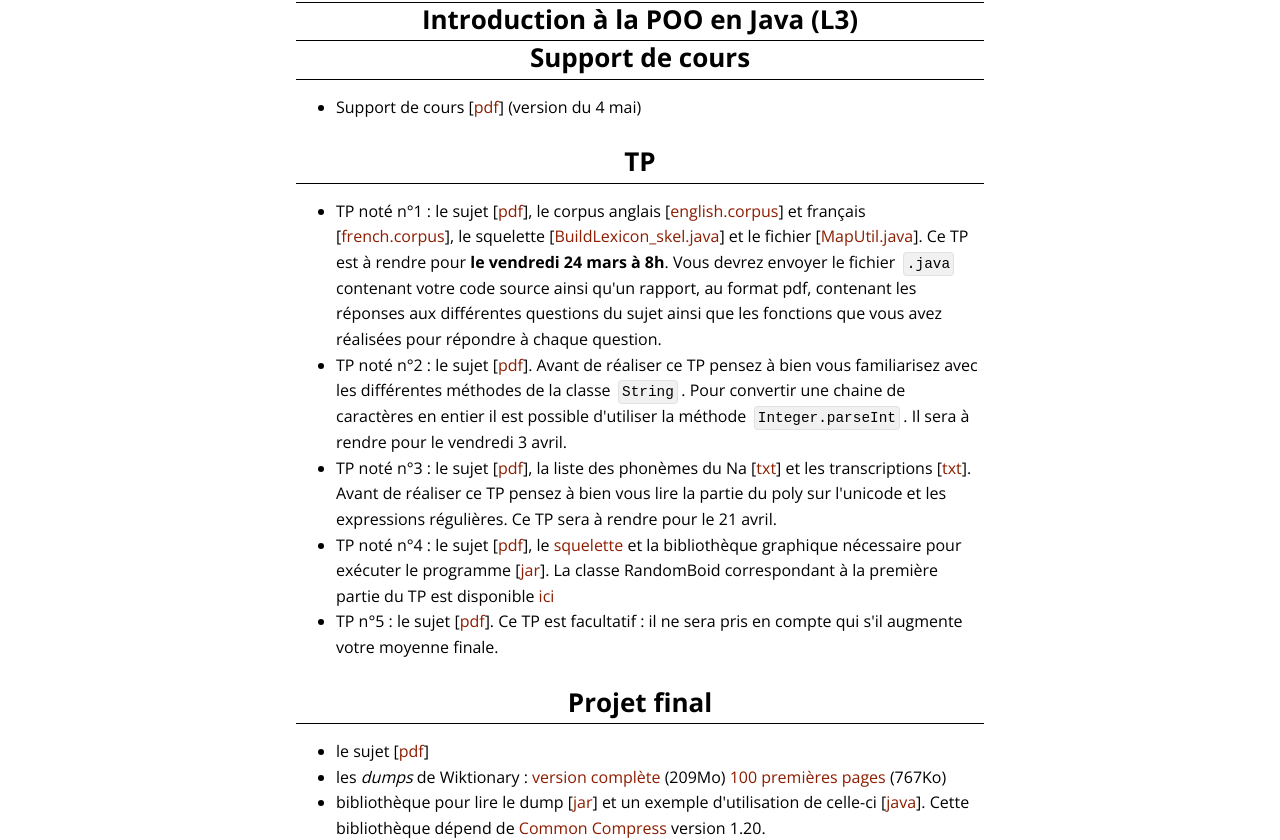
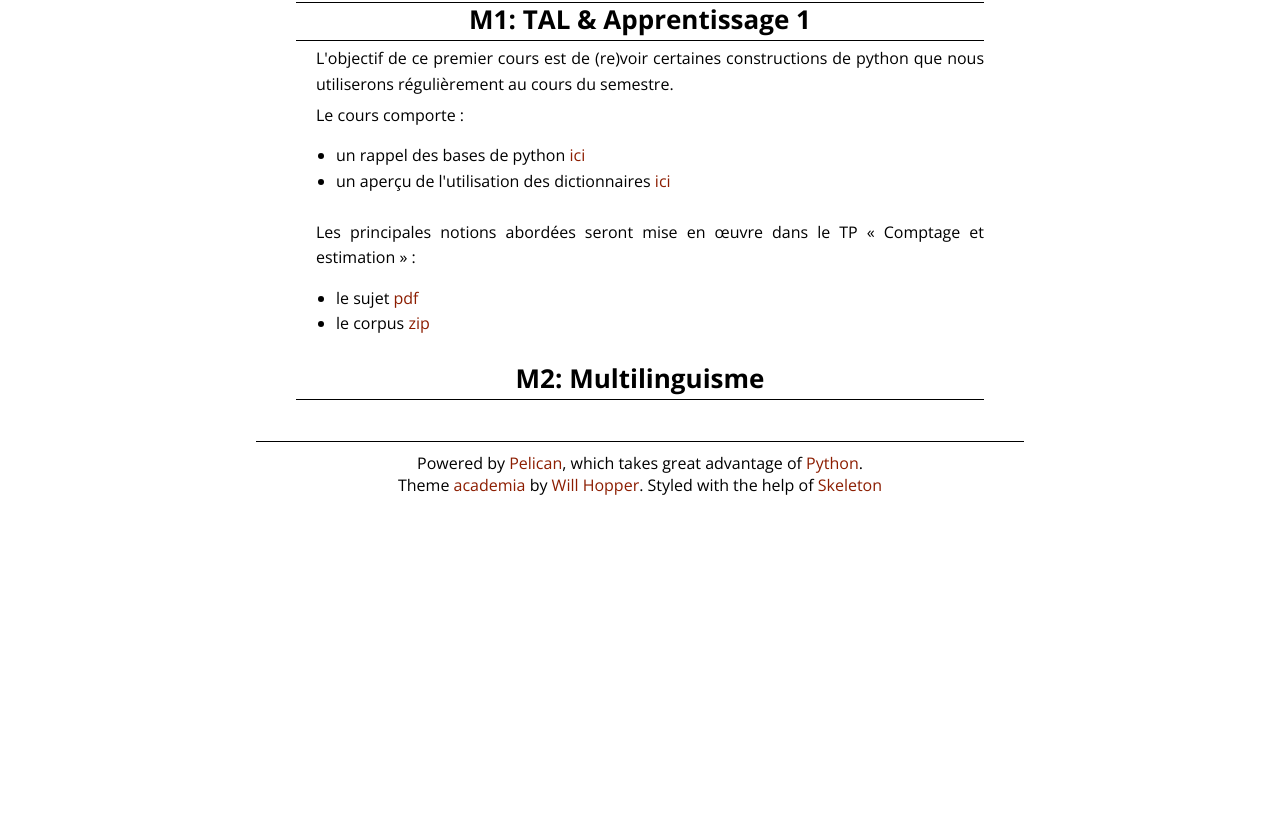
Before and after one commit to gw17/gw17.github.io, a plain HTML site: page pages/teaching.html in a window 1280 px wide. Shown: the part 116-956 px from the top of the page. After the commit the page ends 800 px from the top, so only its background shows below. Drawn offline with nearby package versions, Linux system fonts and the light colour scheme.

Commit message:
1er tp 2021

```diff
--- a/pages/teaching.html
+++ b/pages/teaching.html
@@ -23,7 +23,6 @@
 
 
   <!-- Feed Meta Data -->
-    <link href="/feeds/all.atom.xml" type="application/atom+xml" rel="alternate" title="Guillaume Wisniewski's Homepage ATOM Feed" />
 
   <!-- Twitter Feed -->
   <meta name="twitter:card" content="summary">
@@ -55,25 +54,51 @@
   <div id = "container">
   <div id = "teaching" class = "content page">
     <h2> Teaching </h2>
-      <h1>Introduction à la POO en Java (L3)</h1>
-<h2>Support de cours</h2>
+      <h1>M1: TAL &amp; Apprentissage 1</h1>
+<p>L'objectif de ce premier cours est de (re)voir certaines constructions
+de python que nous utiliserons régulièrement au cours du semestre.</p>
+<p>Le cours comporte :</p>
 <ul>
-<li>Support de cours [<a href="doc/intro_java.pdf">pdf</a>] (version du 4 mai)</li>
+<li>un rappel des bases de python <a href="https://u-paris.zoom.us/rec/share/QJ75gx9fW1yG1OlQSdTWnihNMat1AAG8OnxjhUALFKFOMD87BuaCNZLku6eYEFwT.4vLpzMm3iJDHKMTf">ici</a></li>
+<li>un aperçu de l'utilisation des dictionnaires <a href="https://u-paris.zoom.us/rec/share/sWaC-9-ae4KFBawdo-e-4Sb9l-jddQq0K5IvYTC5KhMZG8BBheBPwZhWUV9GKaR4.xlwKNN7dyWKW5UfU">ici</a></li>
 </ul>
-<h2>TP</h2>
+<p>Les principales notions abordées seront mise en œuvre dans le TP « Comptage et estimation » :</p>
 <ul>
-<li>TP noté n°1 : le sujet [<a href="doc/tp_lexique.pdf">pdf</a>], le corpus anglais [<a href="doc/english.corpus">english.corpus</a>] et français [<a href="doc/french.corpus">french.corpus</a>], le squelette [<a href="doc/BuildLexicon_skel.java">BuildLexicon_skel.java</a>] et le fichier [<a href="doc/MapUtil.java">MapUtil.java</a>]. Ce TP est à rendre pour <strong>le vendredi 24 mars à 8h</strong>. Vous devrez envoyer le fichier <code>.java</code> contenant votre code source ainsi qu'un rapport, au format pdf, contenant les réponses aux différentes questions du sujet ainsi que les fonctions que vous avez réalisées pour répondre à chaque question.</li>
-<li>TP noté n°2 : le sujet [<a href="doc/tp_string.pdf">pdf</a>]. Avant de réaliser ce TP pensez à bien vous familiarisez avec les différentes méthodes de la classe <code>String</code>. Pour convertir une chaine de caractères en entier il est possible d'utiliser la méthode <code>Integer.parseInt</code>. Il sera à rendre pour le vendredi 3 avril.</li>
-<li>TP noté n°3 : le sujet [<a href="doc/tp_tokenization.pdf">pdf</a>], la liste des phonèmes du Na [<a href="doc/na_phonemes.txt">txt</a>] et les transcriptions [<a href="doc/final_na_examples.txt">txt</a>]. Avant de réaliser ce TP pensez à bien vous lire la partie du poly sur l'unicode et les expressions régulières. Ce TP sera à rendre pour le 21 avril.</li>
-<li>TP noté n°4 : le sujet [<a href="doc/tp_boids.pdf">pdf</a>], le <a href="doc/skel_boids.tar.bz2">squelette</a> et la bibliothèque graphique nécessaire pour exécuter le programme [<a href="doc/core.jar">jar</a>]. La classe RandomBoid correspondant à la première partie du TP est disponible <a href="doc/RandomBoid.java">ici</a></li>
-<li>TP n°5 : le sujet [<a href="doc/tp_heritage.pdf">pdf</a>]. Ce TP est facultatif : il ne sera pris en compte qui s'il augmente votre moyenne finale.</li>
+<li>le sujet <a href="doc/lab1_counting.pdf">pdf</a></li>
+<li>le corpus <a href="doc/zola_books.zip">zip</a></li>
 </ul>
-<h2>Projet final</h2>
-<ul>
-<li>le sujet [<a href="doc/projet_wiktionary.pdf">pdf</a>]</li>
-<li>les <em>dumps</em> de Wiktionary : <a href="https://filesender.renater.fr/?s=download&amp;token=b06b2f31-c7f8-418b-9e08-99e1fce0becd">version complète</a> (209Mo) <a href="doc/small.xml">100 premières pages</a> (767Ko) </li>
-<li>bibliothèque pour lire le dump [<a href="doc/wiktionary_extractor-1.0-SNAPSHOT.jar">jar</a>] et un exemple d'utilisation de celle-ci [<a href="doc/WikiTest.java">java</a>]. Cette bibliothèque dépend de <a href="http://commons.apache.org/proper/commons-compress/">Common Compress</a> version 1.20.</li>
-</ul>
+<h1>M2: Multilinguisme</h1>
+<!-- # Supports de cours -->
+
+<!-- - Introduction à la programmation en java [[pdf](doc/intro_java.pdf)] -->
+
+<!-- - Exercice en java [[pdf](doc/tp_syntax.pdf)] -->
+
+<!-- # Introduction à la POO en Java (L3) -->
+
+<!-- ## Support de cours -->
+
+<!-- - Support de cours [[pdf](doc/intro_java.pdf)] -->
+
+<!-- ## TP -->
+
+<!-- - TP noté n°1 : le sujet [[pdf](doc/tp_lexique.pdf)], le corpus anglais [[english.corpus](doc/english.corpus)] et français [[french.corpus](doc/french.corpus)], le squelette [[BuildLexicon_skel.java](doc/BuildLexicon_skel.java)] et le fichier [[MapUtil.java](doc/MapUtil.java)]. Ce TP est à rendre pour **le vendredi 24 mars à 8h**. Vous devrez envoyer le fichier `.java` contenant votre code source ainsi qu'un rapport, au format pdf, contenant les réponses aux différentes questions du sujet ainsi que les fonctions que vous avez réalisées pour répondre à chaque question. -->
+
+<!-- - TP noté n°2 : le sujet [[pdf](doc/tp_string.pdf)]. Avant de réaliser ce TP pensez à bien vous familiarisez avec les différentes méthodes de la classe `String`. Pour convertir une chaine de caractères en entier il est possible d'utiliser la méthode `Integer.parseInt`. Il sera à rendre pour le vendredi 3 avril. -->
+
+<!-- - TP noté n°3 : le sujet [[pdf](doc/tp_tokenization.pdf)], la liste des phonèmes du Na [[txt](doc/na_phonemes.txt)] et les transcriptions [[txt](doc/final_na_examples.txt)]. Avant de réaliser ce TP pensez à bien vous lire la partie du poly sur l'unicode et les expressions régulières. Ce TP sera à rendre pour le 21 avril. -->
+
+<!-- - TP noté n°4 : le sujet [[pdf](doc/tp_boids.pdf)], le [squelette](doc/skel_boids.tar.bz2) et la bibliothèque graphique nécessaire pour exécuter le programme [[jar](doc/core.jar)]. La classe RandomBoid correspondant à la première partie du TP est disponible [ici](doc/RandomBoid.java) -->
+
+<!-- - TP n°5 : le sujet [[pdf](doc/tp_heritage.pdf)]. Ce TP est facultatif : il ne sera pris en compte qui s'il augmente votre moyenne finale. -->
+
+<!-- ## Projet final -->
+
+<!-- - le sujet [[pdf](doc/projet_wiktionary.pdf)] -->
+
+<!-- - les *dumps* de Wiktionary : [version complète](https://filesender.renater.fr/?s=download&token=b06b2f31-c7f8-418b-9e08-99e1fce0becd) (209Mo) [100 premières pages](doc/small.xml) (767Ko)  -->
+
+<!-- - bibliothèque pour lire le dump [[jar](doc/wiktionary_extractor-1.0-SNAPSHOT.jar)] et un exemple d'utilisation de celle-ci [[java](doc/WikiTest.java)]. Cette bibliothèque dépend de [Common Compress](http://commons.apache.org/proper/commons-compress/) version 1.20. -->
   </div>
 
   <!-- Footer -->
```
Also changed, not shown: index.html (+0 -1 lines), pages/home.html (+0 -1 lines), pages/publications.html (+0 -1 lines), pages/research.html (+0 -1 lines), pages/weakly.html (+0 -1 lines), 2 other files.
